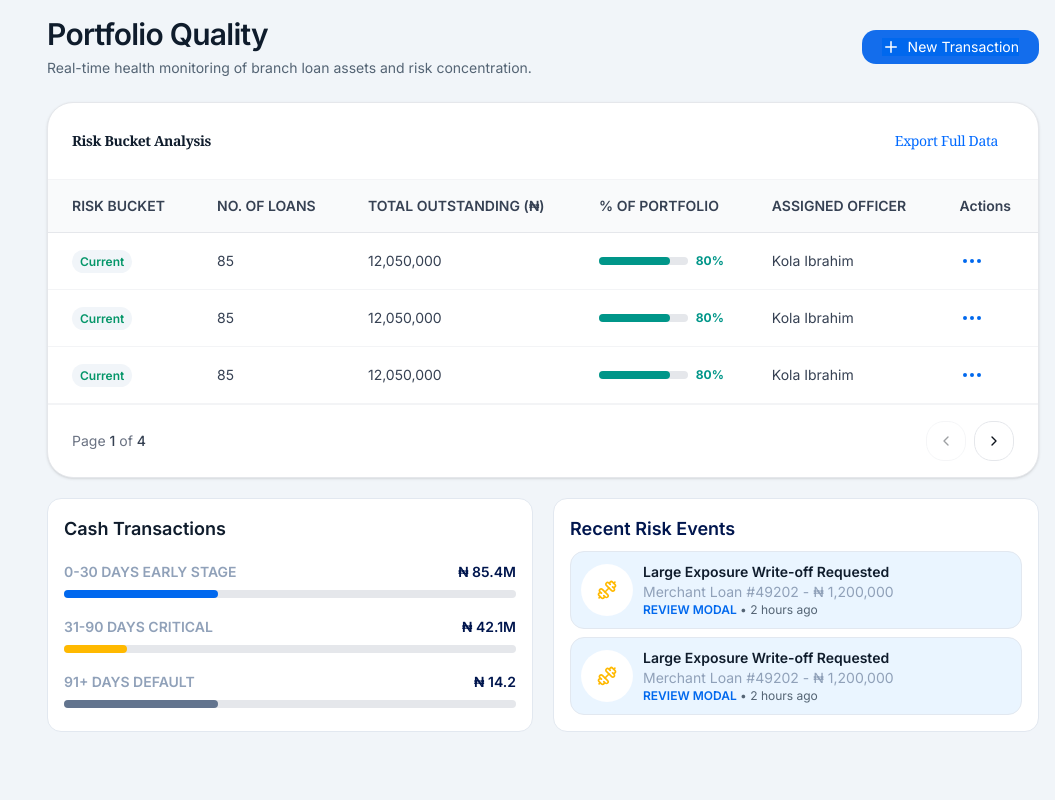
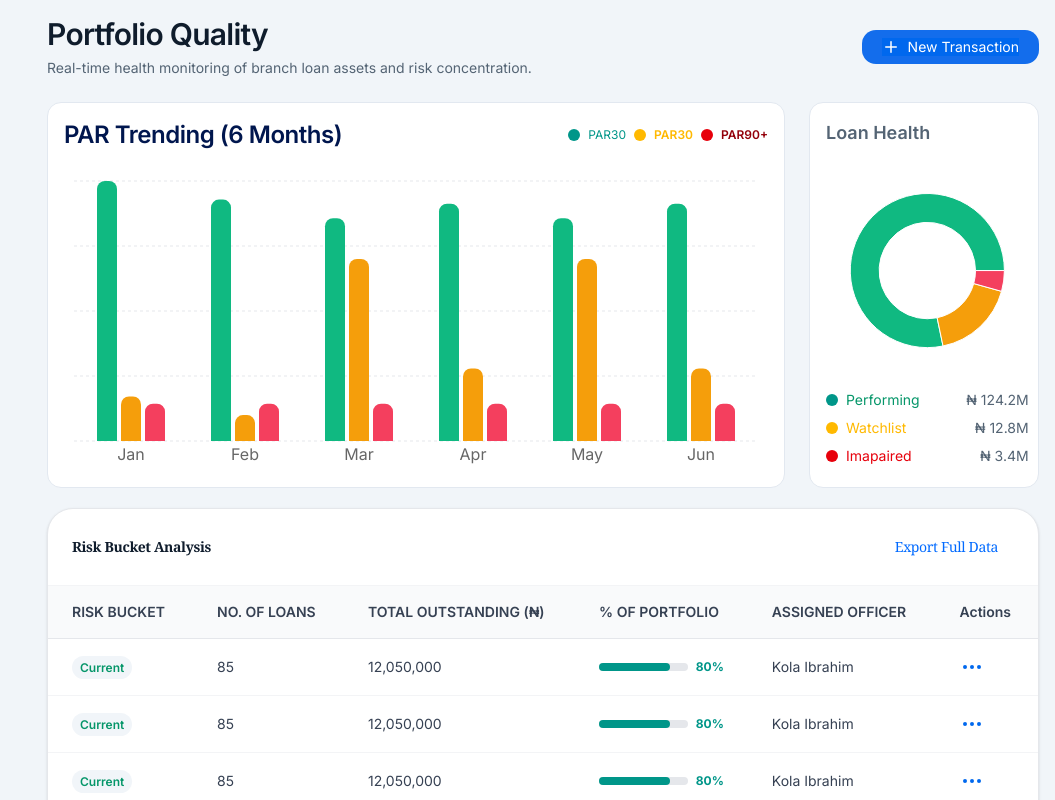
Before and after one commit to Banicoop/coocredit-business, a Next.js app: page /manager/portfolio in a window 1280 px wide. Shown: the top 800 px of the page, without its empty margins (225-1280 px from the left). Built offline with nearby package versions, Linux system fonts and the light colour scheme; a web font is replaced by a local one.

Commit message:
implement PRA charts, created reusable line chart component, and completed branch porfolio page

```diff
--- /dev/null
+++ b/src/app/(dashboard)/manager/(main)/_section/DSChart.tsx
@@ -0,0 +1,92 @@
+import { CustomBarChart } from '@/components/charts/CustomBarChart';
+import Typography from '@/components/primitives/Typography';
+import { Tabs } from '@/components/ui/Tabs';
+import { FlexCol } from '@/components/ui/ui-layout';
+import { cn } from '@/lib/utils';
+
+
+
+const data = [
+    {
+    name: 'Jan',
+    submitted: 4000,
+    approved: 2400,
+  },
+  {
+    name: 'Feb',
+    submitted: 3000,
+    approved: 1398,
+  },
+  {
+    name: 'Mar',
+    submitted: 2000,
+    approved: 9800,
+  },
+  {
+    name: 'Apr',
+    submitted: 2780,
+    approved: 3908,
+},
+  {
+    name: 'May',
+    submitted: 2000,
+    approved: 9800,
+},
+{
+    name: 'Jun',
+    submitted: 2780,
+    approved: 3908,
+},
+]
+
+const tabs = [
+    {
+        label: 'Weekly',
+        value: 'weekly'
+    },
+    {
+        label: 'Monthly',
+        value: 'monthly'
+    },
+]
+
+const BarTitle = () => (
+    <FlexCol className='md:flex-row md:justify-between gap-2.5 w-full'>
+        <FlexCol>
+            <Typography weight='semibold'>Disbursement vs Collection</Typography>
+            <Typography color='primary'>Activity volume for the current fiscal period</Typography>
+        </FlexCol>
+
+        <Tabs items={tabs} defaultValue='monthly'/>
+    </FlexCol>
+)
+
+const DisbursementCollectionChart = ({className}: {className: string}) => {
+  return (
+    <CustomBarChart
+        className={cn('gap-4', className)}
+            data={data}
+            title={<BarTitle/>}
+            xDataKey="name"
+            height={320}
+            showYAxis={false}
+            barSize={40}
+                bars={[
+                {
+                    dataKey: 'approved',
+                    label: 'Total Disbursement',
+                    color: '#0053CC',
+                    radius: [0, 0 , 0, 0],
+                },
+                {
+                    dataKey: 'submitted',
+                    label: 'Total Collection',
+                    color: '#F59E0B',
+                    radius: [0, 0 , 0, 0],
+                },
+                ]}
+    />
+  )
+}
+
+export default DisbursementCollectionChart;
--- /dev/null
+++ b/src/app/(dashboard)/manager/(main)/portfolio/_sections/PRACharts.tsx
@@ -0,0 +1,128 @@
+import { CustomBarChart } from '@/components/charts/CustomBarChart';
+import CustomPieChart from '@/components/charts/CustomPiechart';
+import Typography from '@/components/primitives/Typography';
+import { Flex, FlexCol, Grid } from '@/components/ui/ui-layout';
+import { cn } from '@/lib/utils';
+
+const data = [
+  {
+    name: 'Jan',
+    par30: 14000,
+    par60: 2400,
+    par90: 2005
+  },
+  {
+    name: 'Feb',
+    par30: 13000,
+    par60: 1398,
+    par90: 2005
+  },
+  {
+    name: 'Mar',
+    par30: 12000,
+    par60: 9800,
+    par90: 2005
+  },
+  {
+    name: 'Apr',
+    par30: 12780,
+    par60: 3908,
+    par90: 2005
+  },
+  {
+    name: 'May',
+    par30: 12000,
+    par60: 9800,
+    par90: 2005
+  },
+  {
+    name: 'Jun',
+    par30: 12780,
+    par60: 3908,
+    par90: 2005
+  },
+]
+
+const data2 = [
+  { name: 'Performin', value: 900, fill: "#10B981" },
+  { name: 'Watchlist', value: 200, fill: "#F59E0B" },
+  { name: 'Imapaired', value: 50, fill: "#F43F5E" },
+]
+
+
+const BarTitle = () => (
+    <FlexCol className='md:flex-row justify-between md:items-center w-full gap-4'>
+        <Typography variant='h3' weight='semibold' color='primary2'>PAR Trending (6 Months)</Typography>
+        <Flex className='gap-2'>
+            <Typography variant='small' className='text-chart-2' startIcon={<div className='w-3 h-3 bg-chart-2 rounded-full'/>}>PAR30</Typography>
+            <Typography weight='semibold' variant='small' className='text-chart-4' startIcon={<div className='w-3 h-3 bg-chart-4 rounded-full'/>}>PAR30</Typography>
+            <Typography weight='semibold' variant='small' color='destructive' startIcon={<div className='w-3 h-3 bg-destructive rounded-full'/>}>PAR90+</Typography>
+        </Flex>
+    </FlexCol>
+)
+
+const PieFooter = () => (
+    <FlexCol className='gap-2'>
+      <Flex className='justify-between'>
+        <Typography
+            color='success'
+            startIcon={<div className='w-3 h-3 rounded-full bg-chart-2'/>}>Performing</Typography>
+        <Typography color='primary'>₦ 124.2M</Typography>
+      </Flex>
+
+      <Flex className='justify-between'>
+        <Typography
+            className='text-chart-4'
+            startIcon={<div className='w-3 h-3 rounded-full bg-chart-4'/>}>Watchlist</Typography>
+        <Typography color='primary'>₦ 12.8M</Typography>
+      </Flex>
+
+      <Flex className='justify-between'>
+        <Typography
+            className='text-destructive'
+            startIcon={<div className='w-3 h-3 rounded-full bg-destructive'/>}>Imapaired</Typography>
+        <Typography color='primary'>₦ 3.4M</Typography>
+      </Flex>
+    </FlexCol>
+)
+
+
+const PRACharts = ({className}: {className: string}) => {
+  return (
+    <Grid className={cn('grid-cols-4 gap-6', className)}>
+        <CustomBarChart
+            className='col-span-3'
+            title={<BarTitle/>}
+            data={data}
+            height={300}
+            showLegend={false}
+            showYAxis={false}
+            xDataKey='name'
+            barSize={20}
+                bars={[
+                    {
+                        dataKey: 'par30',
+                        label: 'PAR30',
+                        color: '#10B981',
+                    },
+                    {
+                        dataKey: 'par60',
+                        label: 'PAR60',
+                        color: '#F59E0B',
+                    },
+                    {
+                        dataKey: 'par90',
+                        label: 'PAR90+',
+                        color: '#F43F5E',
+                    },
+                ]}
+        />
+        <CustomPieChart
+            data={data2}
+            title={<Typography variant='h5' weight='semibold' color='primary'>Loan Health</Typography>}
+            footer={<PieFooter/>}/>
+    </Grid>
+  )
+}
+
+export default PRACharts;
--- a/src/app/(dashboard)/manager/(main)/portfolio/page.tsx
+++ b/src/app/(dashboard)/manager/(main)/portfolio/page.tsx
@@ -4,6 +4,7 @@ import { Dumbbell, Plus } from 'lucide-react';
 import RiskBucket from './_sections/RiskBucket';
 import Typography from '@/components/primitives/Typography';
 import { CashTransCard, RiskEventCard } from './_sections/cards';
+import PRACharts from './_sections/PRACharts';
 
 
 
@@ -22,6 +23,7 @@ const PortfolioPage = () => {
         ]}
       />
       <Grid className='grid-cols-4 gap-5'>
+        <PRACharts className='col-span-4'/>
         <RiskBucket className='col-span-4'/>
         <GridItem className='col-span-2 gap-3'>
           <Typography weight='semibold' variant='h5'>Cash Transactions</Typography>
--- /dev/null
+++ b/src/components/charts/CustomeLineChart.tsx
@@ -0,0 +1,128 @@
+'use client';
+
+import { ReactNode } from 'react';
+import {
+  ResponsiveContainer,
+  LineChart,
+  Line,
+  XAxis,
+  YAxis,
+  CartesianGrid,
+  Tooltip,
+  Legend,
+} from 'recharts';
+import { GridItem } from '../ui/ui-layout';
+import { cn } from '@/lib/utils';
+import { TypedDataKey } from 'recharts/types/util/typedDataKey';
+
+type LineConfig<T> = {
+  dataKey: TypedDataKey<T, string> | undefined;
+  label?: string;
+  color?: string;
+  strokeWidth?: number;
+  type?: 'linear' | 'monotone' | 'step' | 'basis' | 'natural';
+  dot?: boolean;
+};
+
+type CustomLineChartProps<T> = {
+  data: T[];
+  title?: ReactNode;
+  className?: string;
+
+  xDataKey: TypedDataKey<T, string> | undefined;
+  lines: LineConfig<T>[];
+
+  height?: number;
+
+  showGrid?: boolean;
+  showLegend?: boolean;
+  showTooltip?: boolean;
+  showXAxis?: boolean;
+  showYAxis?: boolean;
+  footer?: ReactNode
+  gridColor?: string;
+};
+
+export function CustomLineChart<T extends Record<string, any>>({
+    data,
+    title,
+    className,
+    xDataKey,
+    lines,
+
+    height = 350,
+
+    showGrid = true,
+    showLegend = true,
+    showTooltip = true,
+    showXAxis = true,
+    showYAxis = true,
+    footer,
+    gridColor = '#E5E7EB',
+}: CustomLineChartProps<T>) {
+  return (
+    <GridItem className={cn('gap-5 w-full', className)}>
+      {title && (
+        <div className="flex items-center justify-between">
+          {typeof title === 'string' ? (
+            <h3 className="text-lg font-semibold">{title}</h3>
+          ) : (
+            title
+          )}
+        </div>
+      )}
+
+      <div className="w-full">
+        <ResponsiveContainer width="100%" height={height}>
+          <LineChart
+            data={data}
+            margin={{
+              top: 10,
+              right: 10,
+              left: 0,
+              bottom: 0,
+            }}
+          >
+            {showGrid && (
+              <CartesianGrid
+                strokeDasharray="3 3"
+                stroke={gridColor}
+                vertical={false}
+              />
+            )}
+
+            <XAxis
+              dataKey={xDataKey}
+              hide={!showXAxis}
+              tickLine={false}
+              axisLine={false}
+            />
+
+            <YAxis
+              hide={!showYAxis}
+              tickLine={false}
+              axisLine={false}
+            />
+
+            {showTooltip && <Tooltip />}
+            {showLegend && <Legend />}
+
+            {lines.map((line, index) => (
+              <Line
+                key={`${String(line.dataKey)}-${index}`}
+                type={line.type || 'monotone'}
+                dataKey={line.dataKey}
+                name={line.label}
+                stroke={line.color || '#2563EB'}
+                strokeWidth={line.strokeWidth || 3}
+                dot={line.dot ?? false}
+                activeDot={{ r: 6 }}
+              />
+            ))}
+          </LineChart>
+        </ResponsiveContainer>
+        {footer && <footer>{footer}</footer>}
+      </div>
+    </GridItem>
+  );
+}
```
